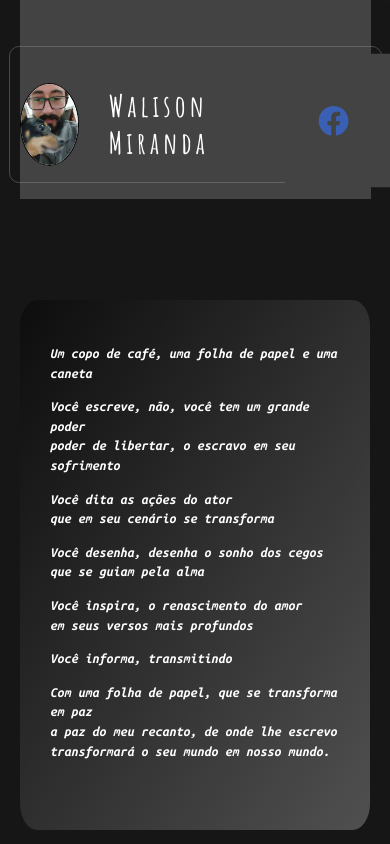
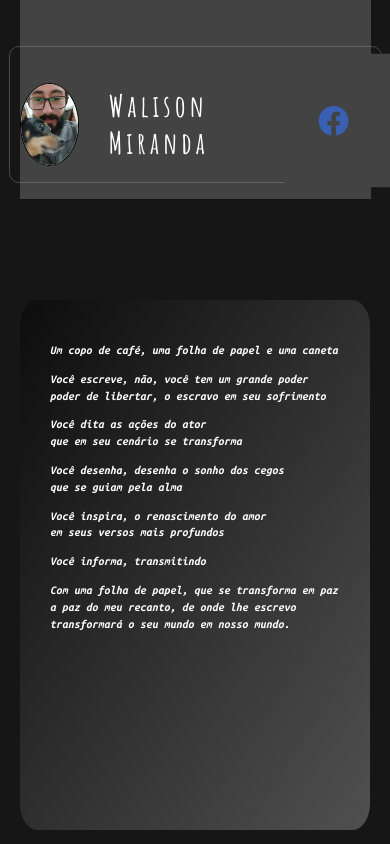
Before and after one commit to WalisonMiranda/Pagina-Poesias, a React (Create React App) app: page / in a window 390 px wide. Shown: the top 844 px of the page. Built offline with nearby package versions, Linux system fonts and the light colour scheme.

Commit message:
Update style.css

```diff
--- a/src/components/card/style.css
+++ b/src/components/card/style.css
@@ -146,7 +146,7 @@
   }
 }
 
-@media screen and (max-width: 760px) {
+@media (max-width: 760px) {
   .card:first-child {
     margin-top: 60px;
     height: 490px;
@@ -163,7 +163,7 @@
   }
 
   .textCard {
-    font-size: 14px;
+    font-size: 12px;
     font-family: 'Ubuntu Mono', monospace, sans-serif;
     color: #fff;
     line-height: 1.4;
```
